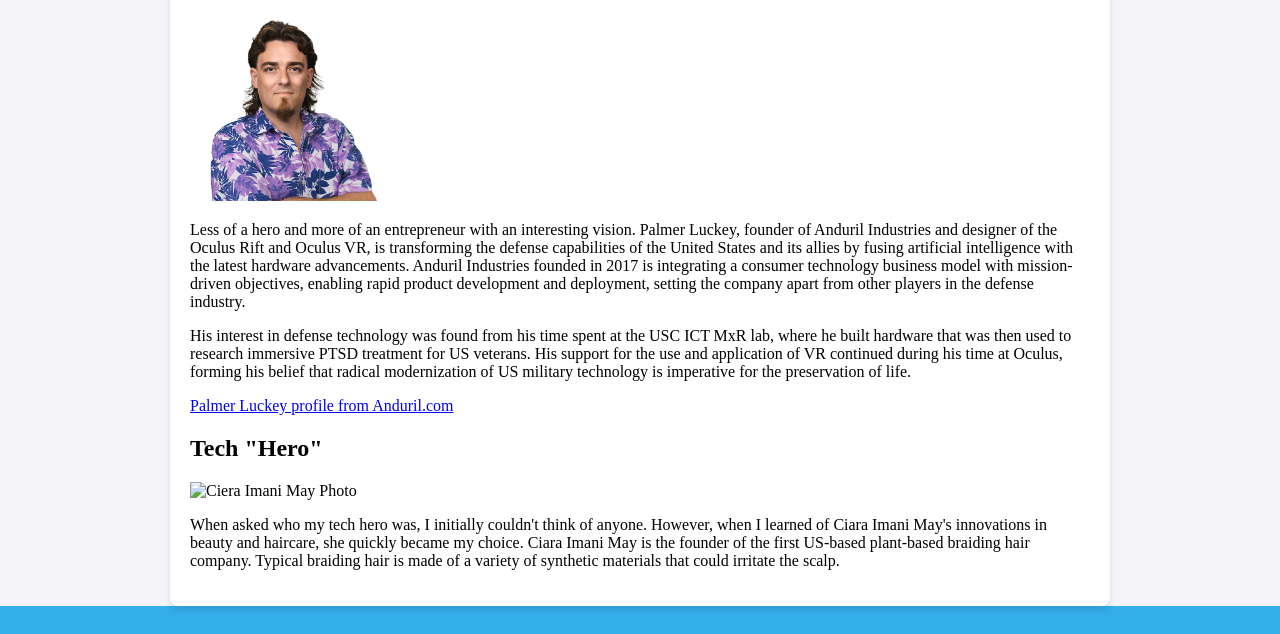
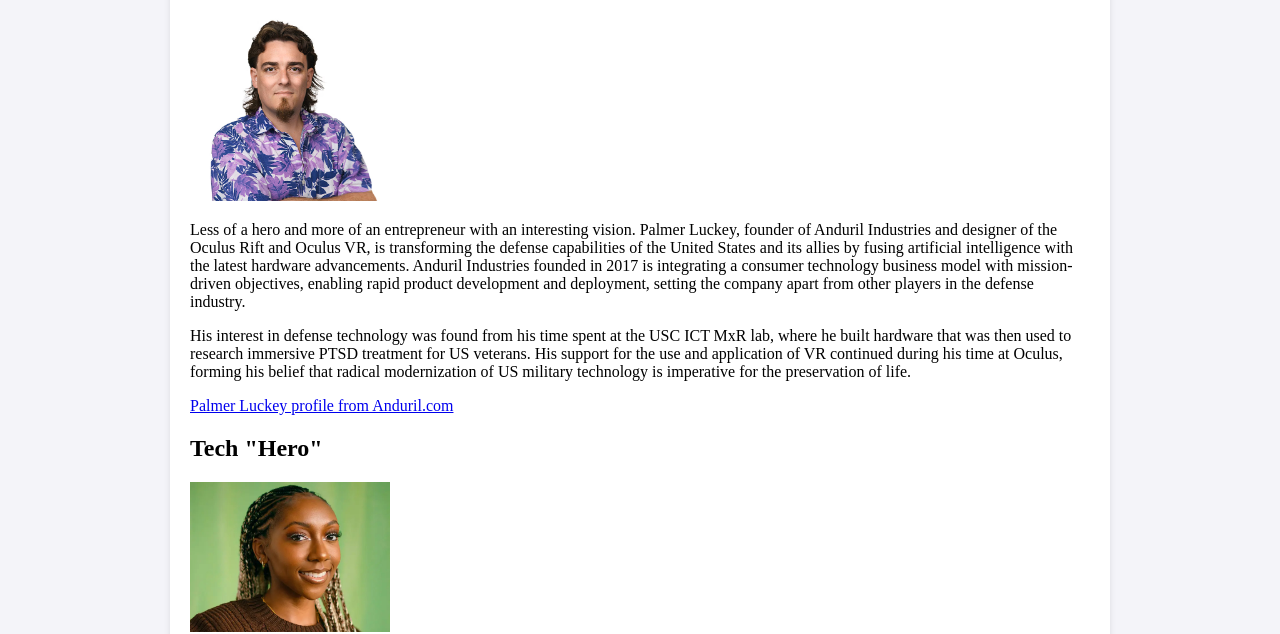
Before and after one commit to gjschmidt9/lis500-project2, a plain HTML site: page heros.html in a window 1280 px wide. Shown: the part 193-827 px from the top of the page. Drawn offline with Linux system fonts and the light colour scheme.

Commit message:
Update heros.html
Ciera photo fix

```diff
--- a/heros.html
+++ b/heros.html
@@ -38,7 +38,7 @@
 
             <!--I thought it would be a nice touch to add the link where I got the information from in Palmer Luckey's bio on this website-->
             <h2>Tech "Hero"</h2>
-            <img src="ciara_imani_may.jpg" alt="Ciera Imani May Photo" width="200" />
+            <img src="images/ciaraimanimay.jpg" alt="Ciera Imani May Photo" width="200" />
 
             <!--The choice of having the width being 200 was to ensure the image wasn't too large but also wasn't so small that you couldn't see it-->
             <!--The choice to have the sizing here instead of the CSS page was to ensure that the code would run without issues-->
```
